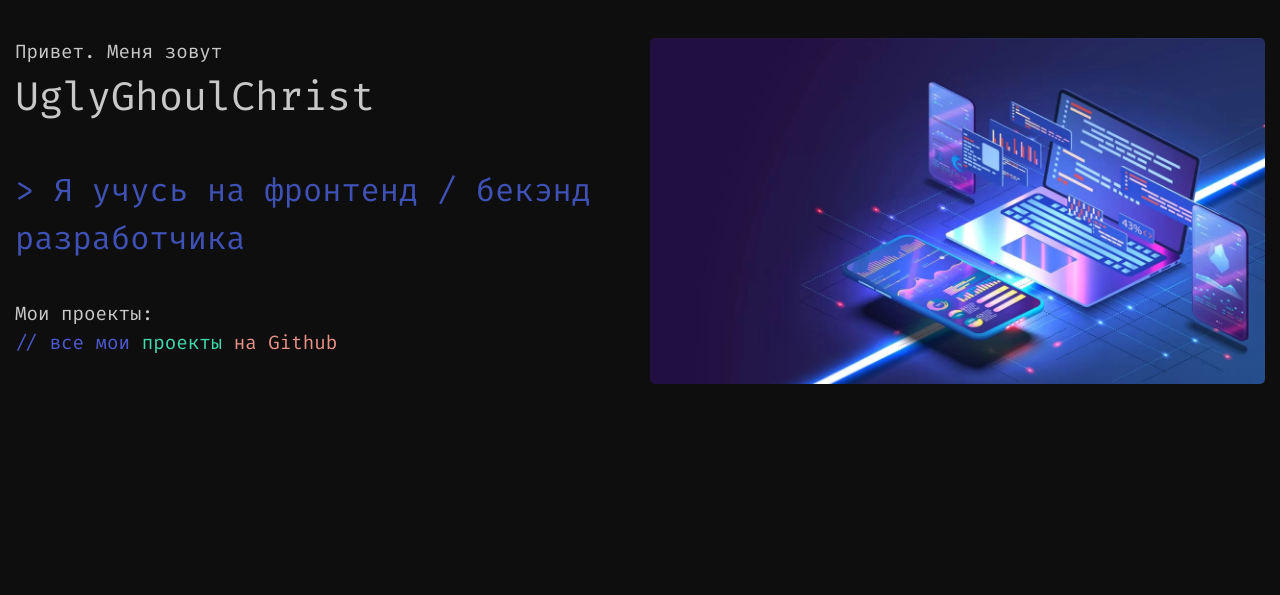
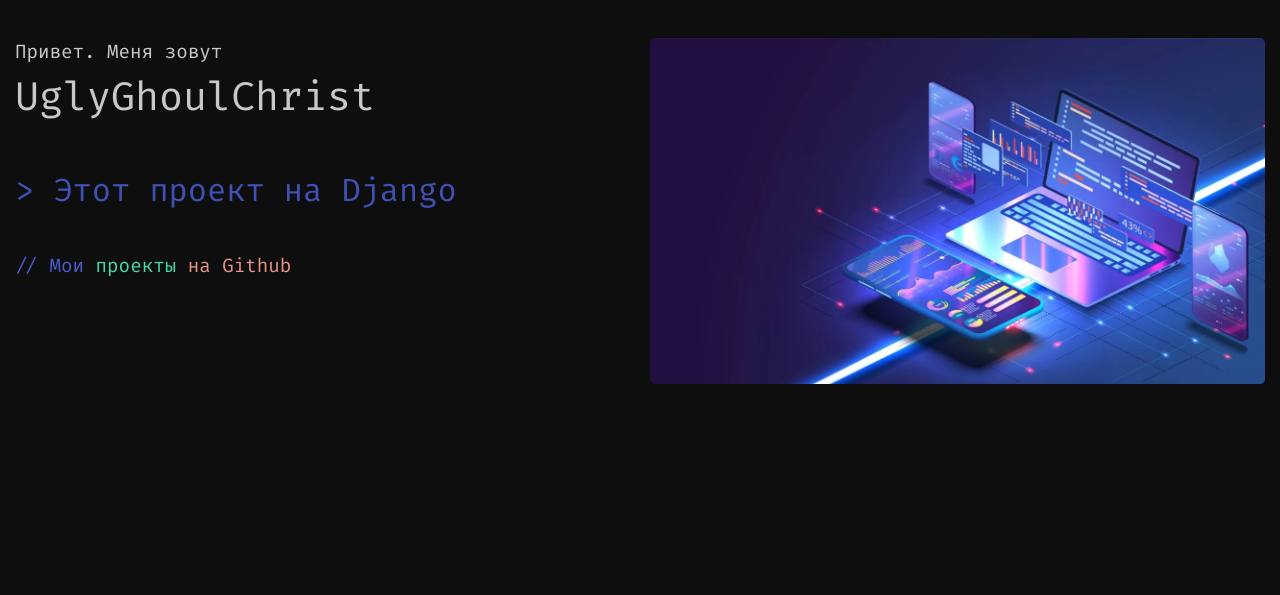
Before and after one commit to UglyGhoulChrist/portfolio_project, a Django app: page / in a window 1280 px wide. Shown: the part 56-651 px from the top of the page. Run offline with Django 4.2, Linux system fonts and the light colour scheme.

Commit message:
Добавил проекты

```diff
--- a/portfolio_application/templates/portfolio_application/hello.html
+++ b/portfolio_application/templates/portfolio_application/hello.html
@@ -5,10 +5,10 @@
     <div class="hi">
         <div class="text">Привет. Меня зовут</div>
         <h1 class="h1">UglyGhoulChrist</h1>
-        <h2 class="h2">&gt; Я учусь на фронтенд / бекэнд разработчика</h2>
-        <div class="text">Мои проекты:</div>
+        <!-- <h2 class="h2">&gt; Я учусь на фронтенд / бэкенд разработчика</h2> -->
+        <h2 class="h2">&gt; Этот проект на Django</h2>
         <a href="https://github.com/UglyGhoulChrist" target="_blank" class="link link_home">
-            <span class="text text_violet">// все мои </span>
+            <span class="text text_violet">// Мои </span>
             <span class="text text_green">проекты </span>
             <span class="text text_pink">на Github</span></a>
     </div>
--- a/portfolio_application/templates/portfolio_application/my_projects.html
+++ b/portfolio_application/templates/portfolio_application/my_projects.html
@@ -8,8 +8,7 @@
         <h2 class="h2">&gt; {{project.title}}</h2>
         <div class="text">{{project.description}}</div>
         <a href="{{project.link_project}}" target="_blank" class="link"><span class="text_violet">https://</span><span
-                class="text_green">github.com/</span><span class="text_pink">...</span><span
-                class="text_violet">/portfolio</span></a>
+                class="text_green">github.com/</span><span class="text_pink">...</span></a>
     </div>
     <div class="picture">
         <img src="{{project.picture.url}}" alt="{{project.title}}" class="image">
```
Also changed, not shown: db.sqlite3, media/portfolio_application/img/car.jpg (added), media/portfolio_application/img/healty_food.jpg (added).
